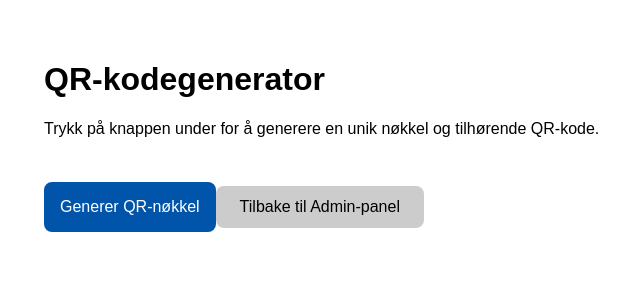
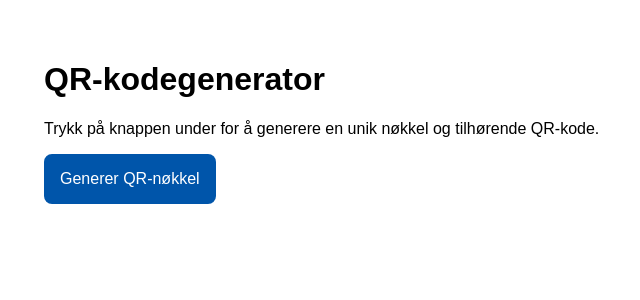
Before and after one commit to Hypermicro-code/LoggMee, a React (Create React App) app: page /admin/qr in a window 1280 px wide. Shown: the top 300 px of the page, without its empty margins (296-936 px from the left). Built offline with nearby package versions, Linux system fonts and the light colour scheme.

Commit message:
Update AdminPanel.js

```diff
--- a/src/AdminPanel.js
+++ b/src/AdminPanel.js
@@ -29,12 +29,6 @@ const AdminPanel = () => {
           <QRCode value={key} size={128} />
         </div>
       )}
-      <button
-        onClick={() => navigate('/admin')}
-        style={{ marginTop: '2rem', padding: '0.75rem 1.5rem', fontSize: '1rem', backgroundColor: '#ccc', border: 'none', borderRadius: '0.5rem' }}
-      >
-        Tilbake til Admin-panel
-      </button>
     </div>
   );
 };
```
